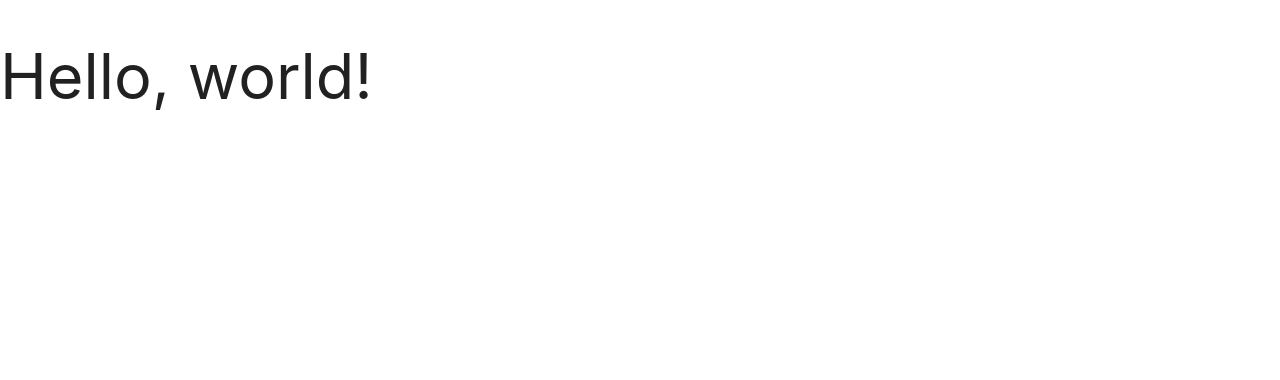
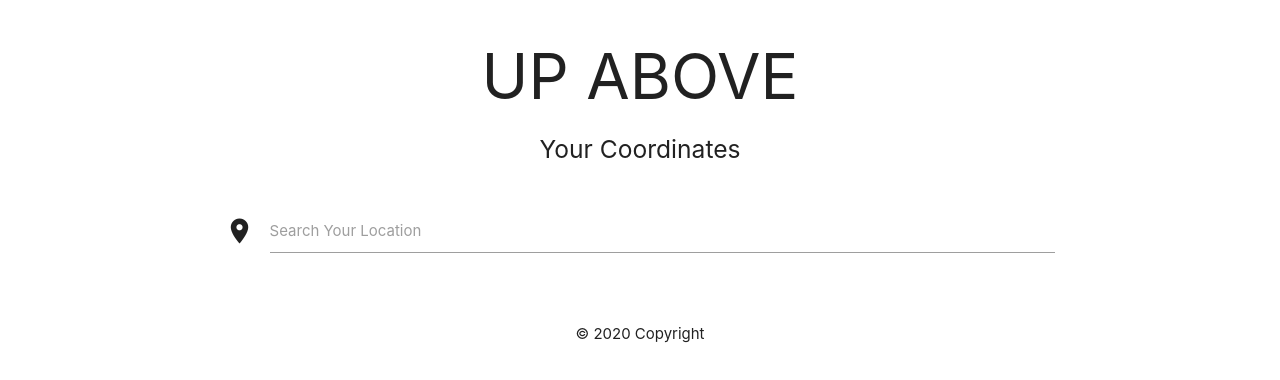
Before and after one commit to Drubaloo/Up-Above, a plain HTML site: page index.html in a window 1280 px wide. Drawn offline with nearby package versions, Linux system fonts and the light colour scheme.

Commit message:
html/css skele and added id to icon

```diff
--- a/index.html
+++ b/index.html
@@ -8,15 +8,51 @@
 
     <!-- Compiled and minified CSS -->
     <link rel="stylesheet" href="https://cdnjs.cloudflare.com/ajax/libs/materialize/1.0.0/css/materialize.min.css">
+    <!-- google font link -->
+
+
+    <link href="https://fonts.googleapis.com/css?family=Lato:100&display=swap" rel="stylesheet">
+
+    <link href="https://fonts.googleapis.com/icon?family=Material+Icons" rel="stylesheet">
+
+
+
 
     <!-- Custom CSS-->
     <link rel="stylesheet" href="./assets/css/style.css">
 
-    <title>Hello, world!</title>
+    <title>Up Above</title>
 </head>
 
-<body>
-    <h1>Hello, world!</h1>
+<body class="bg">
+        <div class="container">
+         <div class="row">
+              <h1 id="header" class="center-align">UP ABOVE</h1>
+              <h5 class="center-align">Your Coordinates</h5>
+         </div>
+
+        <div id="modal"></div>
+         </div>
+
+         <div class="row">
+            <form class="col s12">
+              <div class="row ">
+                <div class="input-field col s8 offset-s2">
+                  <i class="material-icons prefix" id="search">room</i>
+                  <textarea id="input-location" class="materialize-textarea"></textarea>
+                  <label for="icon_prefix2">Search Your Location</label>
+                </div>
+              </div>
+            </form>
+          </div>
+
+        <footer>
+        <div class="row">
+        <div class="footer-copyright center-align">
+            © 2020 Copyright
+          </div>
+        </div>
+        </footer>
 
     <!-- Optional JavaScript -->
     <!-- jQuery first, then main.js, then minified JS -->
```
